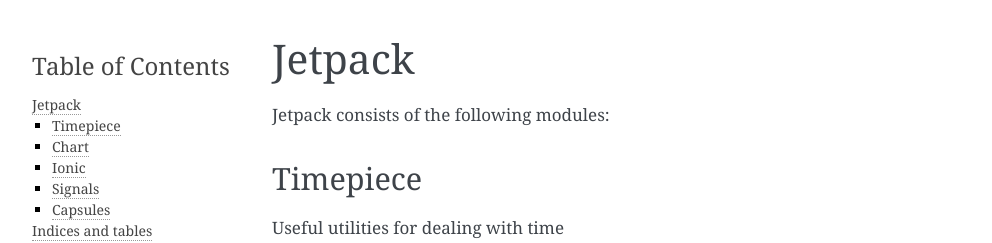
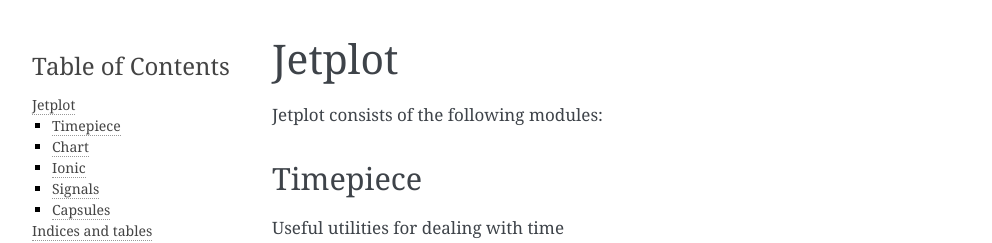
Before and after one commit to nirum/jetplot, a Sphinx documentation site: the page built from docs/index.rst, in a window 1280 px wide. Shown: the top 243 px of the page, without its empty margins (148-1140 px from the left). Built offline with Sphinx 7.4.7, drawn with Linux system fonts in a browser that asks for light colours; the version number is read from the project's files by our own code.

Commit message:
Update docs to use jetplot

```diff
--- a/docs/conf.py
+++ b/docs/conf.py
@@ -1,6 +1,6 @@
 # -*- coding: utf-8 -*-
 #
-# jetpack documentation build configuration file, created by
+# jetplot documentation build configuration file, created by
 # sphinx-quickstart on Fri Oct  2 14:49:15 2015.
 #
 # This file is execfile()d with the current directory set to its
@@ -12,7 +12,7 @@
 # All configuration values have a default; values that are commented out
 # serve to show the default.
 
-import jetpack
+import jetplot
 
 # If extensions (or modules to document with autodoc) are in another directory,
 # add these directories to sys.path here. If the directory is relative to the
@@ -51,7 +51,7 @@ source_suffix = '.rst'
 master_doc = 'index'
 
 # General information about the project.
-project = u'jetpack'
+project = u'jetplot'
 copyright = u'2015, Niru Maheswaranathan'
 author = u'Niru Maheswaranathan'
 
@@ -60,9 +60,9 @@ author = u'Niru Maheswaranathan'
 # built documents.
 #
 # The short X.Y version.
-version = jetpack.__version__
+version = jetplot.__version__
 # The full version, including alpha/beta/rc tags.
-release = jetpack.__version__
+release = jetplot.__version__
 
 # The language for content autogenerated by Sphinx. Refer to documentation
 # for a list of supported languages.
@@ -205,7 +205,7 @@ html_static_path = ['_static']
 #html_search_scorer = 'scorer.js'
 
 # Output file base name for HTML help builder.
-htmlhelp_basename = 'jetpackdoc'
+htmlhelp_basename = 'jetplotdoc'
 
 # -- Options for LaTeX output ---------------------------------------------
 
@@ -227,7 +227,7 @@ latex_elements = {
 # (source start file, target name, title,
 #  author, documentclass [howto, manual, or own class]).
 latex_documents = [
-  (master_doc, 'jetpack.tex', u'jetpack Documentation',
+  (master_doc, 'jetplot.tex', u'jetplot Documentation',
    u'Niru Maheswaranathan', 'manual'),
 ]
 
@@ -257,7 +257,7 @@ latex_documents = [
 # One entry per manual page. List of tuples
 # (source start file, name, description, authors, manual section).
 man_pages = [
-    (master_doc, 'jetpack', u'jetpack Documentation',
+    (master_doc, 'jetplot', u'jetplot Documentation',
      [author], 1)
 ]
 
@@ -271,8 +271,8 @@ man_pages = [
 # (source start file, target name, title, author,
 #  dir menu entry, description, category)
 texinfo_documents = [
-  (master_doc, 'jetpack', u'jetpack Documentation',
-   author, 'jetpack', 'One line description of project.',
+  (master_doc, 'jetplot', u'jetplot Documentation',
+   author, 'jetplot', 'One line description of project.',
    'Miscellaneous'),
 ]
 
--- a/docs/index.rst
+++ b/docs/index.rst
@@ -1,12 +1,12 @@
-.. jetpack documentation master file, created by
+.. jetplot documentation master file, created by
    sphinx-quickstart on Fri Oct  2 14:49:15 2015.
    You can adapt this file completely to your liking, but it should at least
    contain the root `toctree` directive.
 
-Jetpack
+Jetplot
 =======
 
-Jetpack consists of the following modules:
+Jetplot consists of the following modules:
 
 
 Timepiece
```
Also changed, not shown: 1 other file.
